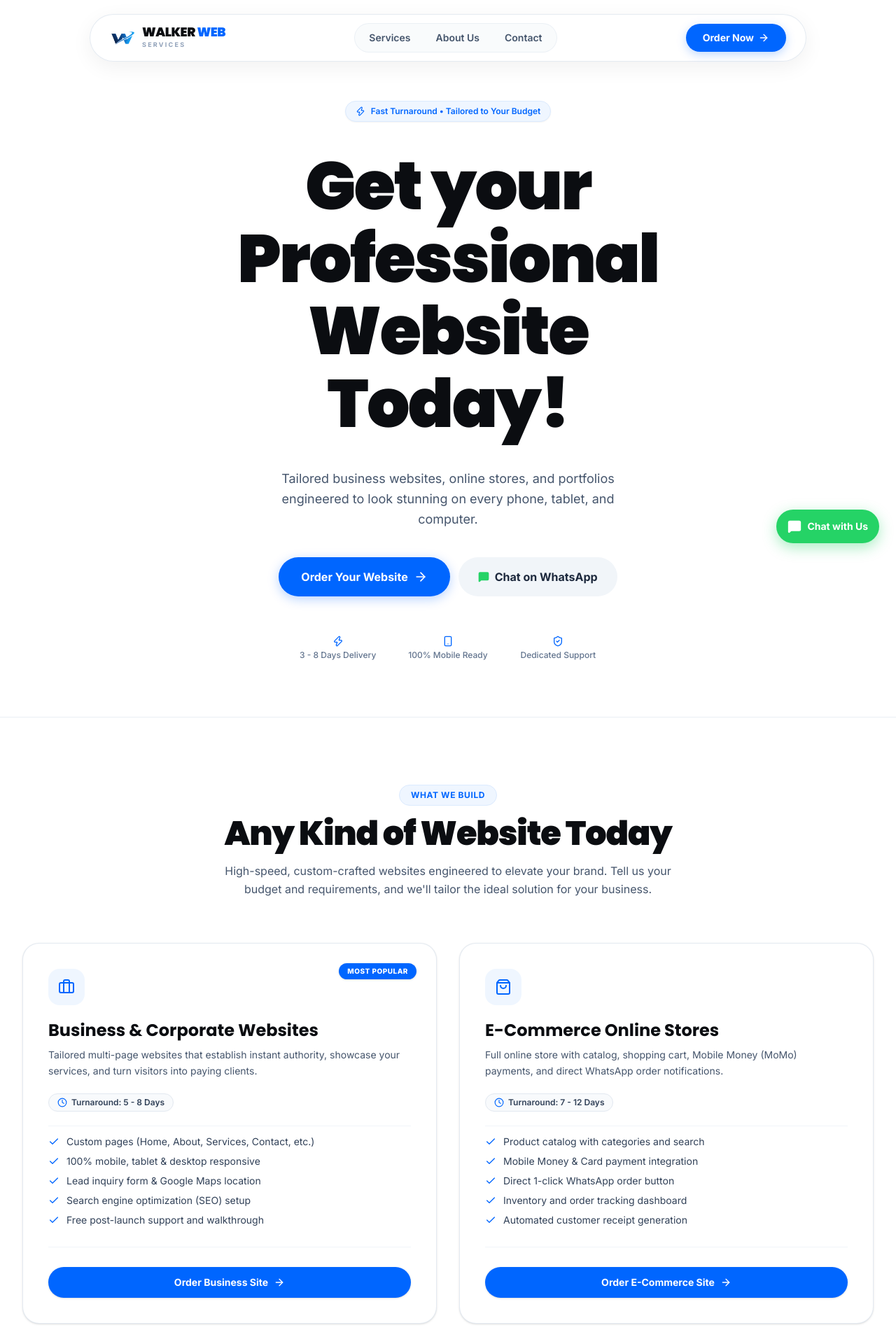
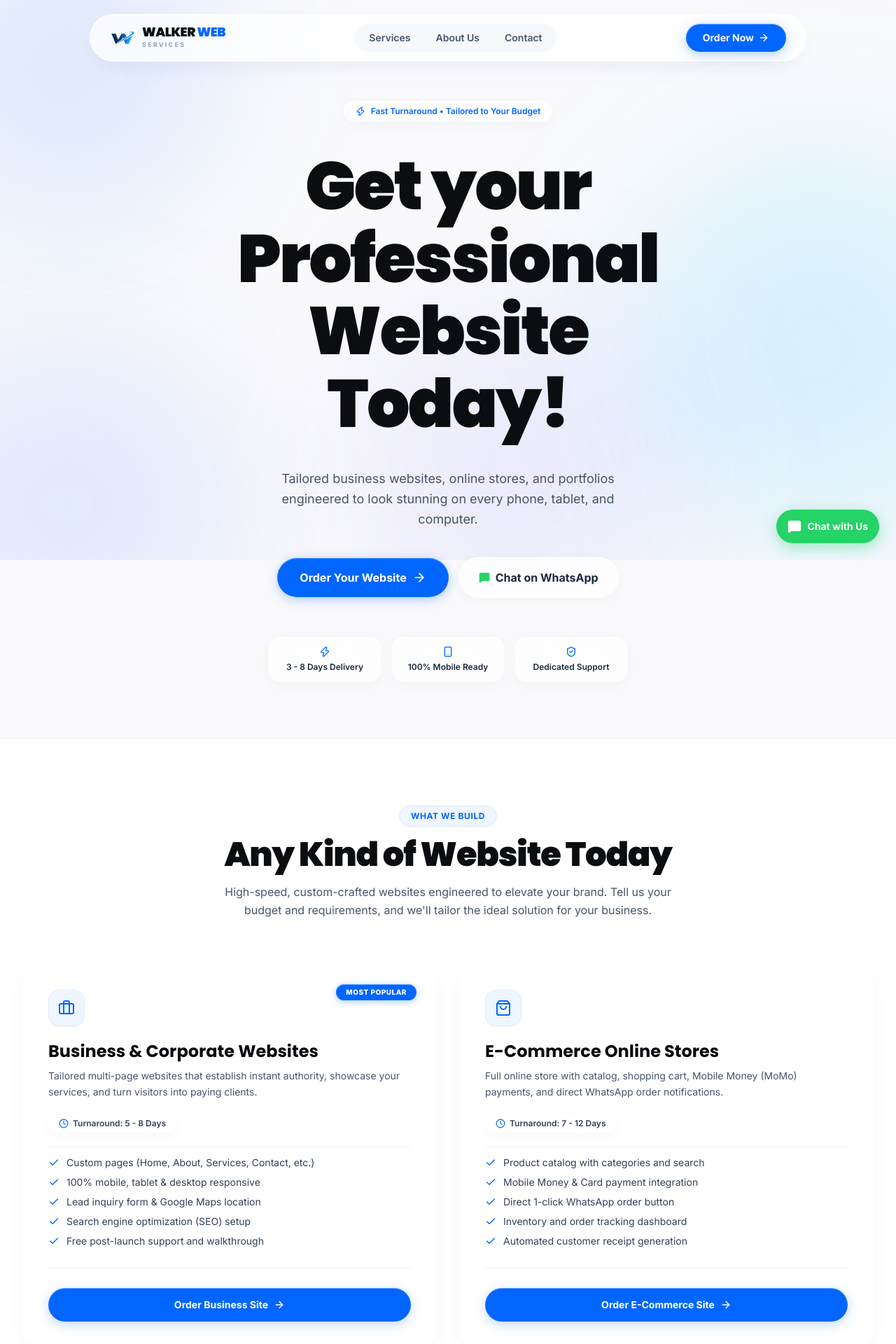
Before and after one commit to davidselorm/walker-web-services, a React (Vite) app: page / in a window 1280 px wide. Shown: the top 1920 px of the page at 70% size. Built offline with nearby package versions, Linux system fonts and the light colour scheme.

Commit message:
Implement Apple iOS glassmorphism styling and ambient background orbs

```diff
--- a/src/App.jsx
+++ b/src/App.jsx
@@ -29,12 +29,20 @@ export default function App() {
   };
 
   return (
-    <div className="min-h-screen bg-white text-[#0B0D11] flex flex-col font-inter selection:bg-[#0066FF] selection:text-white">
+    <div className="min-h-screen bg-[#FAFAFC] text-[#0B0D11] flex flex-col font-inter selection:bg-[#0066FF] selection:text-white relative overflow-x-hidden">
+      {/* Ambient Apple-style Mesh Glow Orbs (Subtle color bleeding behind frosted glass) */}
+      <div className="fixed inset-0 pointer-events-none overflow-hidden z-0" aria-hidden="true">
+        <div className="absolute -top-32 -left-32 w-[28rem] h-[28rem] bg-blue-500/12 rounded-full blur-[100px]" />
+        <div className="absolute top-[28%] -right-40 w-[34rem] h-[34rem] bg-sky-400/14 rounded-full blur-[120px]" />
+        <div className="absolute top-[60%] -left-36 w-[30rem] h-[30rem] bg-blue-600/10 rounded-full blur-[110px]" />
+        <div className="absolute -bottom-24 right-1/4 w-[28rem] h-[28rem] bg-indigo-500/10 rounded-full blur-[120px]" />
+      </div>
+
       {/* Navigation Bar */}
       <Navbar onOrderNow={scrollToContact} />
 
       {/* Main Content Area */}
-      <main className="flex-1">
+      <main className="flex-1 relative z-10">
         <Hero onOrderNow={scrollToContact} />
         <Services onSelectService={handleSelectService} />
         <AboutUs />
--- a/src/components/Hero.jsx
+++ b/src/components/Hero.jsx
@@ -4,11 +4,11 @@ import { siteConfig } from '../data/siteConfig';
 
 export default function Hero({ onOrderNow }) {
   return (
-    <section className="bg-white min-h-[85vh] sm:min-h-[90vh] pt-28 sm:pt-36 pb-14 sm:pb-20 flex flex-col items-center justify-center text-center px-4 sm:px-6 lg:px-8">
+    <section className="min-h-[85vh] sm:min-h-[90vh] pt-28 sm:pt-36 pb-14 sm:pb-20 flex flex-col items-center justify-center text-center px-4 sm:px-6 lg:px-8">
       <div className="max-w-4xl mx-auto space-y-7 sm:space-y-10 flex flex-col items-center">
 
-        {/* Mobile Trust Badge */}
-        <div className="inline-flex items-center gap-2 px-3.5 py-1.5 rounded-full bg-blue-50 border border-blue-100 text-[#0066FF] text-xs font-inter font-semibold shadow-xs">
+        {/* Mobile Trust Badge in iOS glass pill */}
+        <div className="inline-flex items-center gap-2 px-4 py-1.5 rounded-full ios-glass-pill text-[#0066FF] text-xs font-inter font-semibold">
           <Zap className="w-3.5 h-3.5 shrink-0" />
           <span>Fast Turnaround • Tailored to Your Budget</span>
         </div>
@@ -27,10 +27,10 @@ export default function Hero({ onOrderNow }) {
         </p>
 
         {/* Action Buttons: Stack on mobile, row on desktop */}
-        <div className="flex flex-col sm:flex-row items-center gap-3 w-full sm:w-auto px-4 sm:px-0">
+        <div className="flex flex-col sm:flex-row items-center gap-3.5 w-full sm:w-auto px-4 sm:px-0">
           <button
             onClick={onOrderNow}
-            className="w-full sm:w-auto font-inter inline-flex items-center justify-center gap-2 px-8 py-3.5 sm:py-4 rounded-full bg-[#0066FF] hover:bg-blue-700 text-white font-bold text-sm sm:text-base shadow-[0_4px_16px_rgba(0,102,255,0.28)] hover:shadow-[0_6px_24px_rgba(0,102,255,0.38)] hover:-translate-y-0.5 active:translate-y-0 active:scale-95 transition-all cursor-pointer group"
+            className="w-full sm:w-auto font-inter inline-flex items-center justify-center gap-2 px-8 py-3.5 sm:py-4 rounded-full bg-[#0066FF] hover:bg-blue-700 text-white font-bold text-sm sm:text-base shadow-[0_4px_16px_rgba(0,102,255,0.3),inset_0_1px_1px_rgba(255,255,255,0.4)] hover:shadow-[0_8px_24px_rgba(0,102,255,0.4),inset_0_1px_1px_rgba(255,255,255,0.5)] hover:-translate-y-0.5 active:translate-y-0 active:scale-95 transition-all cursor-pointer group"
           >
             <span>Order Your Website</span>
             <ArrowRight className="w-4 h-4 sm:w-5 sm:h-5 group-hover:translate-x-1 transition-transform" />
@@ -40,26 +40,26 @@ export default function Hero({ onOrderNow }) {
             href={`https://wa.me/${siteConfig.whatsappNumber}?text=Hi%20Walker%20Web%20Services!%20I'd%20like%20to%20inquire%20about%20getting%20a%20website.`}
             target="_blank"
             rel="noopener noreferrer"
-            className="w-full sm:w-auto font-inter inline-flex items-center justify-center gap-2 px-7 py-3.5 sm:py-4 rounded-full bg-slate-100 hover:bg-slate-200 text-slate-800 font-bold text-sm sm:text-base transition-all active:scale-95"
+            className="w-full sm:w-auto font-inter inline-flex items-center justify-center gap-2 px-7 py-3.5 sm:py-4 rounded-full ios-glass-pill hover:bg-white text-slate-800 font-bold text-sm sm:text-base transition-all active:scale-95"
           >
             <MessageSquare className="w-4 h-4 text-[#25D366] fill-[#25D366]" />
             <span>Chat on WhatsApp</span>
           </a>
         </div>
 
-        {/* Feature Highlights on Mobile */}
-        <div className="pt-4 grid grid-cols-3 gap-2 sm:gap-6 text-slate-500 text-[11px] sm:text-xs font-medium max-w-md w-full">
-          <div className="flex flex-col items-center gap-1 text-center">
+        {/* Feature Highlights in iOS Glass Cards */}
+        <div className="pt-4 grid grid-cols-3 gap-2.5 sm:gap-4 text-slate-600 text-[11px] sm:text-xs font-medium max-w-lg w-full">
+          <div className="ios-glass-pill py-3 px-2 rounded-2xl flex flex-col items-center gap-1.5 text-center">
             <Zap className="w-4 h-4 text-[#0066FF]" />
-            <span>3 - 8 Days Delivery</span>
+            <span className="font-semibold text-slate-800">3 - 8 Days Delivery</span>
           </div>
-          <div className="flex flex-col items-center gap-1 text-center">
+          <div className="ios-glass-pill py-3 px-2 rounded-2xl flex flex-col items-center gap-1.5 text-center">
             <Smartphone className="w-4 h-4 text-[#0066FF]" />
-            <span>100% Mobile Ready</span>
+            <span className="font-semibold text-slate-800">100% Mobile Ready</span>
           </div>
-          <div className="flex flex-col items-center gap-1 text-center">
+          <div className="ios-glass-pill py-3 px-2 rounded-2xl flex flex-col items-center gap-1.5 text-center">
             <ShieldCheck className="w-4 h-4 text-[#0066FF]" />
-            <span>Dedicated Support</span>
+            <span className="font-semibold text-slate-800">Dedicated Support</span>
           </div>
         </div>
 
--- a/src/components/Navbar.jsx
+++ b/src/components/Navbar.jsx
@@ -13,7 +13,7 @@ export default function Navbar({ onOrderNow }) {
 
   return (
     <header className="fixed top-3 sm:top-5 left-0 right-0 z-50 px-3 sm:px-6 pointer-events-none">
-      <div className={`max-w-5xl mx-auto bg-white/95 backdrop-blur-xl ${mobileMenuOpen ? 'rounded-3xl' : 'rounded-full'} border border-slate-200/90 shadow-[0_8px_30px_rgb(0,0,0,0.06)] px-4 sm:px-6 py-2.5 sm:py-3 transition-all pointer-events-auto`}>
+      <div className={`max-w-5xl mx-auto ios-glass ${mobileMenuOpen ? 'rounded-3xl' : 'rounded-full'} px-4 sm:px-6 py-2.5 sm:py-3 transition-all pointer-events-auto`}>
         <div className="flex items-center justify-between">
 
           {/* Logo & Brand Presentation */}
@@ -34,23 +34,23 @@ export default function Navbar({ onOrderNow }) {
           </a>
 
           {/* Desktop Center Links in rounded pill style */}
-          <nav className="hidden md:flex items-center gap-1 bg-slate-50/80 border border-slate-200/60 p-1 rounded-full">
+          <nav className="hidden md:flex items-center gap-1 bg-slate-100/60 border border-white/60 p-1 rounded-full backdrop-blur-md">
             {navLinks.map((link) => (
               <a
                 key={link.name}
                 href={link.href}
-                className="font-inter text-xs sm:text-sm font-semibold text-slate-600 hover:text-[#0066FF] hover:bg-white px-4 py-1.5 rounded-full transition-all"
+                className="font-inter text-xs sm:text-sm font-semibold text-slate-600 hover:text-[#0066FF] hover:bg-white/90 hover:shadow-xs px-4 py-1.5 rounded-full transition-all"
               >
                 {link.name}
               </a>
             ))}
           </nav>
 
-          {/* Right Action: Order Now Button (Fully Rounded Pill) */}
+          {/* Right Action: Order Now Button (Fully Rounded Pill with iOS specular highlight) */}
           <div className="hidden sm:flex items-center pr-1">
             <button
               onClick={onOrderNow}
-              className="font-inter inline-flex items-center gap-1.5 px-6 py-2.5 rounded-full bg-[#0066FF] hover:bg-blue-700 text-white text-xs sm:text-sm font-bold shadow-[0_4px_14px_rgba(0,102,255,0.25)] hover:shadow-[0_6px_20px_rgba(0,102,255,0.35)] hover:-translate-y-0.5 active:translate-y-0 active:scale-95 transition-all cursor-pointer group"
+              className="font-inter inline-flex items-center gap-1.5 px-6 py-2.5 rounded-full bg-[#0066FF] hover:bg-blue-700 text-white text-xs sm:text-sm font-bold shadow-[0_4px_16px_rgba(0,102,255,0.3),inset_0_1px_1px_rgba(255,255,255,0.4)] hover:shadow-[0_8px_24px_rgba(0,102,255,0.4),inset_0_1px_1px_rgba(255,255,255,0.5)] hover:-translate-y-0.5 active:translate-y-0 active:scale-95 transition-all cursor-pointer group"
             >
               <span>Order Now</span>
               <ArrowRight className="w-4 h-4 group-hover:translate-x-0.5 transition-transform" />
--- a/src/components/Services.jsx
+++ b/src/components/Services.jsx
@@ -92,24 +92,24 @@ export default function Services({ onSelectService }) {
           </p>
         </div>
 
-        {/* Services Grid (4 Clean White Cards) */}
+        {/* Services Grid (4 Clean White Cards with iOS Frosted Glass) */}
         <div className="grid md:grid-cols-2 gap-6 sm:gap-8">
           {services.map((service) => {
             const Icon = service.icon;
             return (
               <div
                 key={service.id}
-                className="bg-white rounded-3xl border border-slate-200/90 p-5 sm:p-9 shadow-sm hover:shadow-md hover:border-[#0066FF]/60 transition-all duration-300 flex flex-col justify-between relative text-left group"
+                className="ios-glass-interactive rounded-3xl p-6 sm:p-9 flex flex-col justify-between relative text-left group"
               >
                 {service.popular && (
-                  <span className="absolute top-5 right-5 sm:top-7 sm:right-7 text-[10px] font-inter font-extrabold uppercase tracking-wider px-3 py-1 rounded-full bg-[#0066FF] text-white shadow-sm">
+                  <span className="absolute top-5 right-5 sm:top-7 sm:right-7 text-[10px] font-inter font-extrabold uppercase tracking-wider px-3.5 py-1 rounded-full bg-[#0066FF] text-white shadow-[0_2px_10px_rgba(0,102,255,0.35),inset_0_1px_1px_rgba(255,255,255,0.4)]">
                     Most Popular
                   </span>
                 )}
 
                 <div className="space-y-4 sm:space-y-5">
-                  {/* Service Icon */}
-                  <div className="w-12 h-12 sm:w-13 sm:h-13 rounded-2xl bg-blue-50 text-[#0066FF] flex items-center justify-center transition-transform group-hover:scale-105">
+                  {/* Service Icon in Frosted Pill */}
+                  <div className="w-12 h-12 sm:w-13 sm:h-13 rounded-2xl bg-blue-50/90 border border-blue-100/80 text-[#0066FF] flex items-center justify-center transition-transform group-hover:scale-105 shadow-xs">
                     <Icon className="w-5 h-5 sm:w-6 sm:h-6" />
                   </div>
 
@@ -123,14 +123,14 @@ export default function Services({ onSelectService }) {
                     </p>
                   </div>
 
-                  {/* Turnaround Badge */}
-                  <div className="inline-flex items-center gap-1.5 px-3 py-1 rounded-full bg-slate-50 border border-slate-200 text-slate-700 text-xs font-inter font-semibold">
+                  {/* Turnaround Badge in iOS Glass Pill */}
+                  <div className="inline-flex items-center gap-1.5 px-3.5 py-1 rounded-full ios-glass-pill text-slate-700 text-xs font-inter font-semibold">
                     <Clock className="w-3.5 h-3.5 text-[#0066FF]" />
                     <span>Turnaround: {service.turnaround}</span>
                   </div>
 
                   {/* Features List */}
-                  <div className="pt-3 space-y-2 border-t border-slate-100">
+                  <div className="pt-3 space-y-2 border-t border-slate-200/50">
                     {service.features.map((feat, idx) => (
                       <div key={idx} className="flex items-start gap-2.5 text-xs sm:text-sm font-inter text-slate-700">
                         <Check className="w-4 h-4 text-[#0066FF] shrink-0 mt-0.5" />
@@ -140,11 +140,11 @@ export default function Services({ onSelectService }) {
                   </div>
                 </div>
 
-                {/* Bottom Action Button (Pill shaped, blue) */}
-                <div className="pt-5 mt-5 sm:pt-7 sm:mt-7 border-t border-slate-100">
+                {/* Bottom Action Button (Pill shaped with iOS specular sheen) */}
+                <div className="pt-5 mt-5 sm:pt-7 sm:mt-7 border-t border-slate-200/50">
                   <button
                     onClick={() => onSelectService && onSelectService(service.id)}
-                    className="w-full py-3 px-5 rounded-full bg-[#0066FF] hover:bg-blue-700 text-white font-inter font-bold text-sm transition-all shadow-sm hover:shadow-md hover:shadow-blue-500/20 active:scale-95 flex items-center justify-center gap-2 cursor-pointer group/btn"
+                    className="w-full py-3.5 px-5 rounded-full bg-[#0066FF] hover:bg-blue-700 text-white font-inter font-bold text-sm transition-all shadow-[0_4px_16px_rgba(0,102,255,0.25),inset_0_1px_1px_rgba(255,255,255,0.35)] hover:shadow-[0_8px_24px_rgba(0,102,255,0.35),inset_0_1px_1px_rgba(255,255,255,0.45)] active:scale-95 flex items-center justify-center gap-2 cursor-pointer group/btn"
                   >
                     <span>Order {service.title.split(' ')[0]} Site</span>
                     <ArrowRight className="w-4 h-4 group-hover/btn:translate-x-1 transition-transform" />
--- a/src/index.css
+++ b/src/index.css
@@ -65,3 +65,60 @@
 ::-webkit-scrollbar-thumb:hover {
   background: #94a3b8;
 }
+
+/* Apple iOS Glassmorphism Utilities */
+.ios-glass {
+  background: rgba(255, 255, 255, 0.75);
+  backdrop-filter: blur(28px) saturate(190%);
+  -webkit-backdrop-filter: blur(28px) saturate(190%);
+  border: 1px solid rgba(255, 255, 255, 0.85);
+  box-shadow:
+    0 10px 30px -5px rgba(0, 0, 0, 0.04),
+    0 20px 40px -15px rgba(0, 102, 255, 0.05),
+    inset 0 1px 1px 0 rgba(255, 255, 255, 0.95);
+}
+
+.ios-glass-interactive {
+  background: rgba(255, 255, 255, 0.72);
+  backdrop-filter: blur(28px) saturate(190%);
+  -webkit-backdrop-filter: blur(28px) saturate(190%);
+  border: 1px solid rgba(255, 255, 255, 0.85);
+  box-shadow:
+    0 8px 30px -4px rgba(0, 0, 0, 0.04),
+    inset 0 1px 1px 0 rgba(255, 255, 255, 0.95);
+  transition: all 0.35s cubic-bezier(0.16, 1, 0.3, 1);
+}
+
+.ios-glass-interactive:hover {
+  background: rgba(255, 255, 255, 0.88);
+  border-color: rgba(0, 102, 255, 0.35);
+  box-shadow:
+    0 20px 40px -10px rgba(0, 102, 255, 0.12),
+    0 1px 3px 0 rgba(0, 0, 0, 0.02),
+    inset 0 1px 2px 0 rgba(255, 255, 255, 1);
+  transform: translateY(-3px);
+}
+
+.ios-glass-pill {
+  background: rgba(255, 255, 255, 0.7);
+  backdrop-filter: blur(20px) saturate(180%);
+  -webkit-backdrop-filter: blur(20px) saturate(180%);
+  border: 1px solid rgba(255, 255, 255, 0.85);
+  box-shadow:
+    0 4px 20px -2px rgba(0, 0, 0, 0.04),
+    inset 0 1px 1px 0 rgba(255, 255, 255, 0.9);
+}
+
+.ios-glass-input {
+  background: rgba(248, 250, 252, 0.75);
+  backdrop-filter: blur(16px);
+  -webkit-backdrop-filter: blur(16px);
+  border: 1px solid rgba(226, 232, 240, 0.8);
+  transition: all 0.2s cubic-bezier(0.16, 1, 0.3, 1);
+}
+
+.ios-glass-input:focus {
+  background: rgba(255, 255, 255, 0.95);
+  border-color: #0066FF;
+  box-shadow: 0 0 0 4px rgba(0, 102, 255, 0.12);
+}
```
Also changed, not shown: src/components/AboutUs.jsx (+5 -5 lines), src/components/Contact.jsx (+14 -14 lines).
